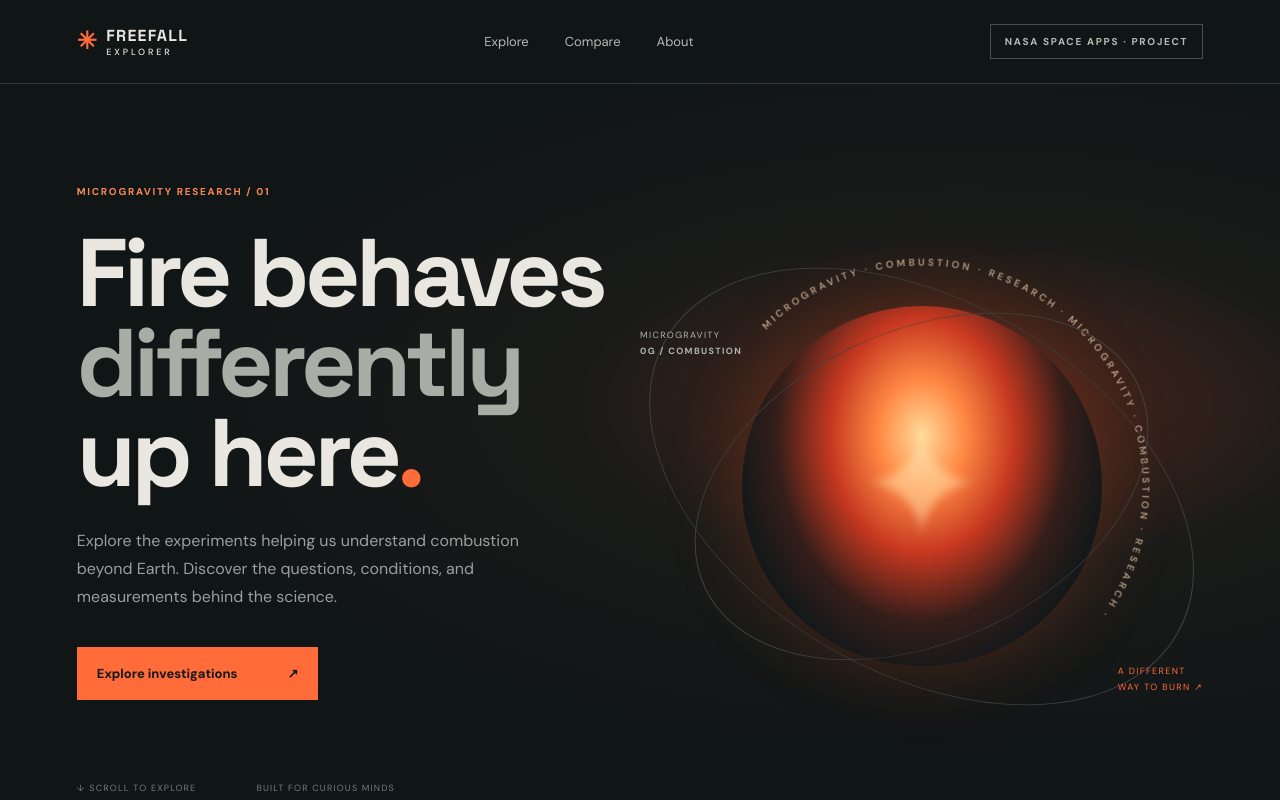
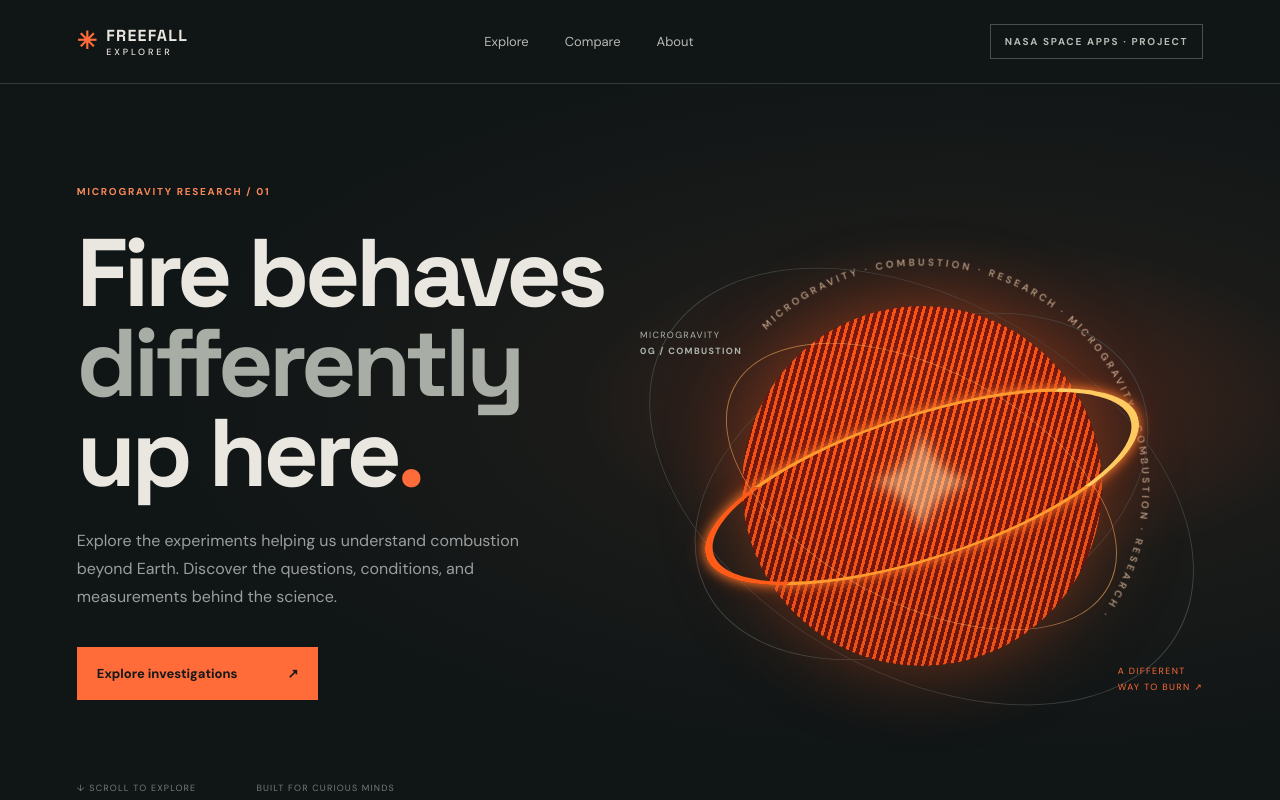
Before and after one commit to Jony09867/NASA_HCKT, a plain HTML site: page index.html in a window 1280 px wide. Shown: the top 800 px of the page. Drawn offline with Linux system fonts and the light colour scheme.

Commit message:
Align home artwork with reference design
Co-authored-by: Copilot <223556219+Copilot@users.noreply.github.com>

```diff
--- a/home.css
+++ b/home.css
@@ -10,6 +10,10 @@
 .hero .button:focus-visible { outline:3px solid #fff; outline-offset:4px; }
 .art .text-orbit { position:absolute; width:min(94%,490px); aspect-ratio:1; overflow:visible; animation:home-orbit 40s linear infinite; color:#d7ba9e; opacity:.8; }
 .text-orbit text { fill:currentColor; font:600 10px 'DM Sans',sans-serif; letter-spacing:3.2px; }
+.hero .planet { position:relative; isolation:isolate; background:repeating-linear-gradient(105deg,rgba(255,87,20,.9) 0 3px,rgba(111,22,14,.9) 3px 7px),radial-gradient(circle at 50% 35%,#ff7b32 0,#c83720 38%,#351e1a 68%,#151819 100%); box-shadow:0 0 75px #b9461b88; }
+.hero .planet::before { content:""; position:absolute; inset:-13%; z-index:-1; border:8px solid #ff9a2f; border-left-color:#ff5b18; border-right-color:#ffcb61; border-radius:50%; transform:rotate(-18deg) scaleY(.32); box-shadow:0 0 18px #ff7b2c,0 0 36px #b9461b99; }
+.hero .planet::after { content:""; position:absolute; inset:-9%; z-index:-1; border:1px solid #ffb15e99; border-radius:50%; transform:rotate(28deg) scaleY(.55); }
+.hero .planet .flame { position:relative; z-index:1; text-shadow:0 0 18px #ffe4a8; }
 .about .reveal-line { display:block; transition:opacity .8s ease,filter .8s ease,transform .8s ease; }
 .home-motion .about .reveal-line { opacity:.18; filter:blur(3px); transform:translateY(12px); }
 .home-motion .about.is-visible .reveal-line { opacity:1; filter:none; transform:none; }
```
